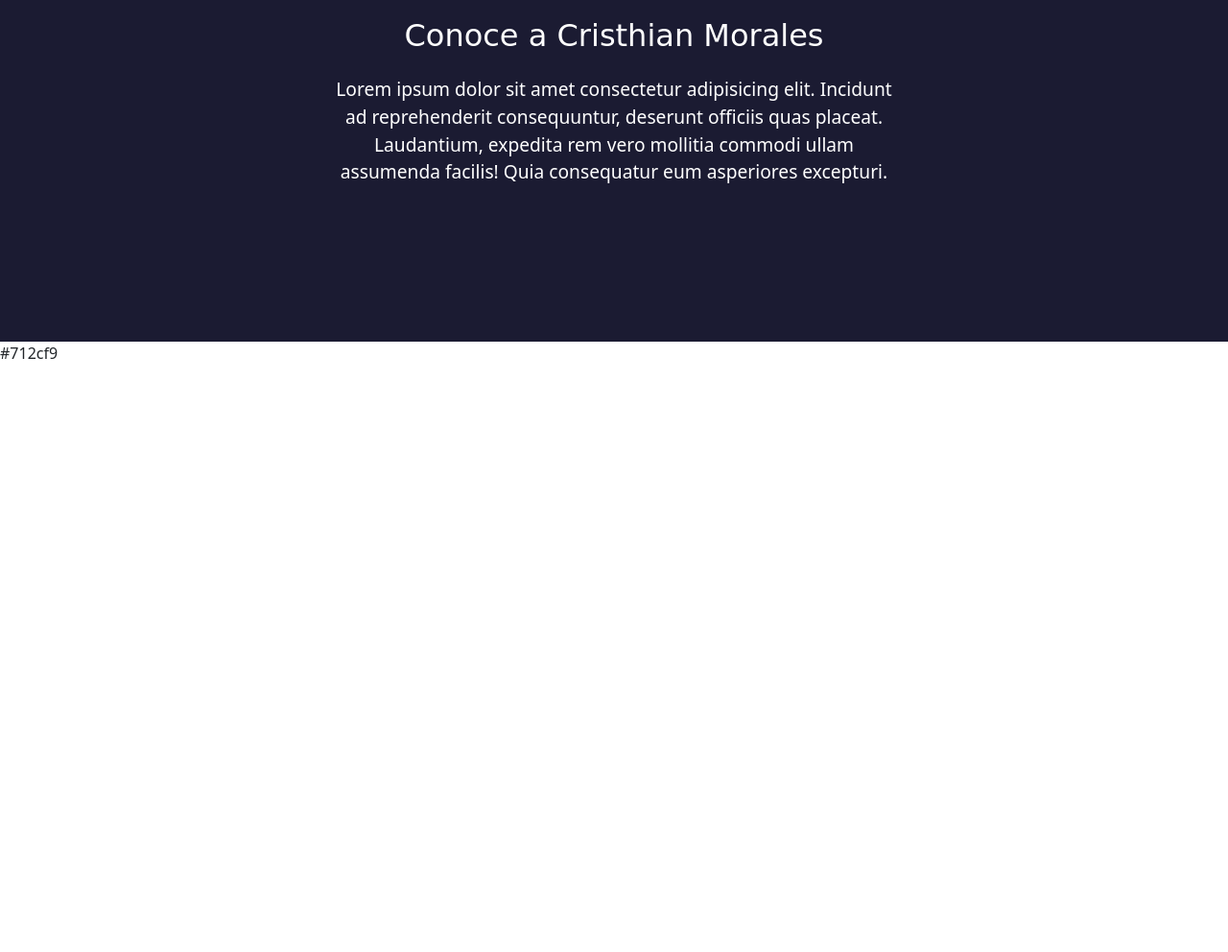
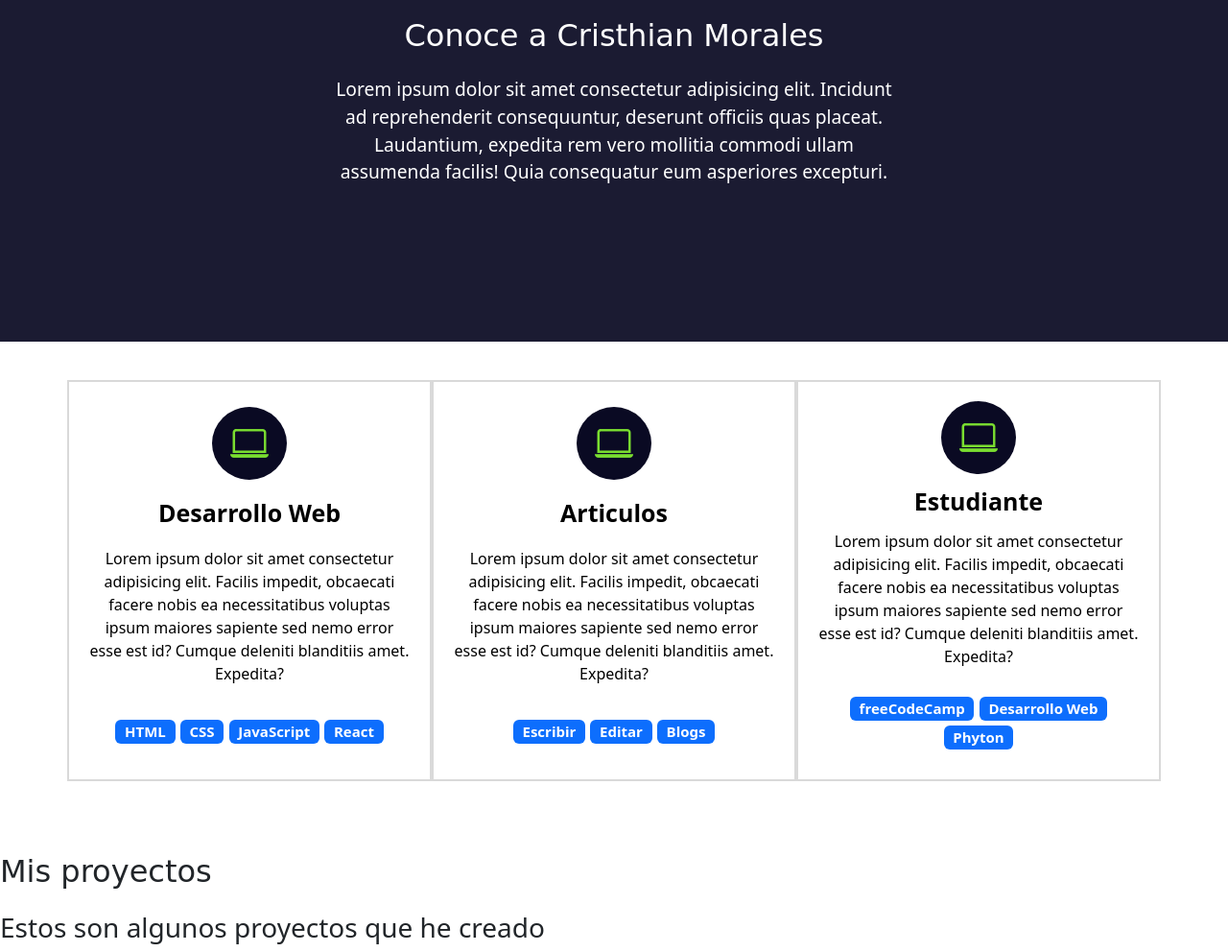
Before and after one commit to Camoralesh27/portafolioBootstrap-freeCodeCamp, a plain HTML site: page index.html in a window 1280 px wide. Shown: the part 991-1983 px from the top of the page at 96% size. Before the commit the page ends 1371 px from the top, so only its background shows below. Drawn offline with nearby package versions, Linux system fonts and the light colour scheme; a web font is replaced by a local one.

Commit message:
Avance hasta experiencia

```diff
--- a/index.html
+++ b/index.html
@@ -23,6 +23,9 @@
 
     <!-- Bootstrap CSS -->
     <link href="https://cdn.jsdelivr.net/npm/bootstrap@5.3.0/dist/css/bootstrap.min.css" rel="stylesheet" integrity="sha384-9ndCyUaIbzAi2FUVXJi0CjmCapSmO7SnpJef0486qhLnuZ2cdeRhO02iuK6FUUVM" crossorigin="anonymous">
+
+    <!-- Iconos de Bootstrap -->
+    <link rel="stylesheet" href="https://cdn.jsdelivr.net/npm/bootstrap-icons@1.10.5/font/bootstrap-icons.css">
 </head>
 <body>
 
@@ -89,7 +92,55 @@
     </div>
   </section>
 
-  #712cf9
+  <!--! Experiencia -->
+  <section class="experiencia seccion-clara">
+    <div class="container text-center">
+      <div class="row">
+        <!-- Desarrollo web -->
+        <div class="columna col-12 col-md-4">
+          <i class="bi bi-laptop"></i>
+          <p class="experiencia-titulo">Desarrollo Web</p>
+          <p>Lorem ipsum dolor sit amet consectetur adipisicing elit. Facilis impedit, obcaecati facere nobis ea necessitatibus voluptas ipsum maiores sapiente sed nemo error esse est id? Cumque deleniti blanditiis amet. Expedita?</p>
+          <div class="badges-contenedor">
+            <span class="badge text-bg-primary">HTML</span>
+            <span class="badge text-bg-primary">CSS</span>
+            <span class="badge text-bg-primary">JavaScript</span>
+            <span class="badge text-bg-primary">React</span>
+          </div>
+        </div>
+
+        <!-- Articulos -->
+        <div class="columna col-12 col-md-4">
+          <i class="bi bi-laptop"></i>
+          <p class="experiencia-titulo">Articulos</p>
+          <p>Lorem ipsum dolor sit amet consectetur adipisicing elit. Facilis impedit, obcaecati facere nobis ea necessitatibus voluptas ipsum maiores sapiente sed nemo error esse est id? Cumque deleniti blanditiis amet. Expedita?</p>
+          <div class="badges-contenedor">
+            <span class="badge text-bg-primary">Escribir</span>
+            <span class="badge text-bg-primary">Editar</span>
+            <span class="badge text-bg-primary">Blogs</span>
+          </div>
+        </div>
+
+        <!-- Estudiante -->
+        <div class="columna col-12 col-md-4">
+          <i class="bi bi-laptop"></i>
+          <p class="experiencia-titulo">Estudiante</p>
+          <p>Lorem ipsum dolor sit amet consectetur adipisicing elit. Facilis impedit, obcaecati facere nobis ea necessitatibus voluptas ipsum maiores sapiente sed nemo error esse est id? Cumque deleniti blanditiis amet. Expedita?</p>
+          <div class="badges-contenedor">
+            <span class="badge text-bg-primary">freeCodeCamp</span>
+            <span class="badge text-bg-primary">Desarrollo Web</span>
+            <span class="badge text-bg-primary">Phyton</span>
+          </div>
+        </div>
+      </div>
+    </div>
+  </section>
+
+
+  <!--! Proyectos -->
+  <h2 class="seccion-titulo texto-negro">Mis proyectos</h2>
+  <h3 class="seccion-descripcion">Estos son algunos proyectos que he creado</h3>
+
 
 
 <!-- //////////////////////////////////////////// -->
--- a/styles.css
+++ b/styles.css
@@ -24,6 +24,11 @@ h1 {
 
 .seccion-texto {
     font-size: 1.2rem;
+}
+
+.seccion-clara {
+    color: black;
+    background-color: white;
 }
 
 
@@ -73,8 +78,45 @@ h1 {
 
 }
 
+/* * Experiencia */
+.experiencia {
+    padding: 40px 40px 60px 40px;
+}
 
+.experiencia .columna {
+    padding: 20px;
+    border: 2px solid #8080804d;
+    display: flex;
+    flex-direction: column;
+    align-items: center;
+    justify-content: space-evenly;
+    transition: all 0.2s ease-in;
+}
 
+.experiencia .columna:hover {
+    color: white;
+    background-color: #1b1b32;
+}
+
+.experiencia i {
+    font-size: 2.5rem;
+    color: #7ade30;
+    background-color: #0a0a23;
+    padding: 8px 19px;
+    border-radius: 50%;
+}
+
+.experiencia-titulo {
+    font-size: 25px;
+    font-weight: bold;
+    margin: 10px 0;
+}
+
+.badges-contenedor {
+    font-size: 20px;
+    font-weight: bold;
+    margin: 10px 0;
+}
 
 /* * Adaptable (responsivo) */
 @media screen and (max-width: 767px) {
```
